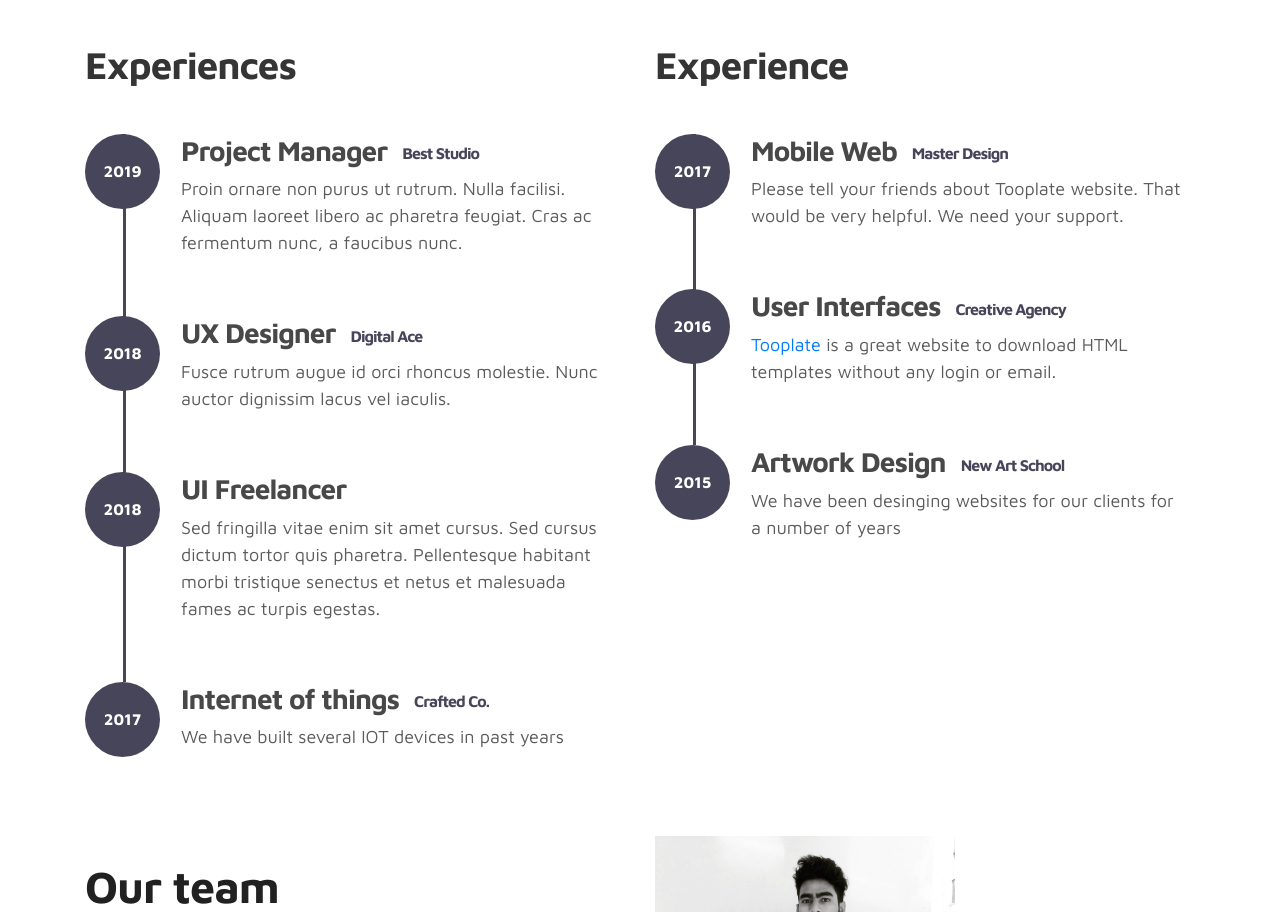
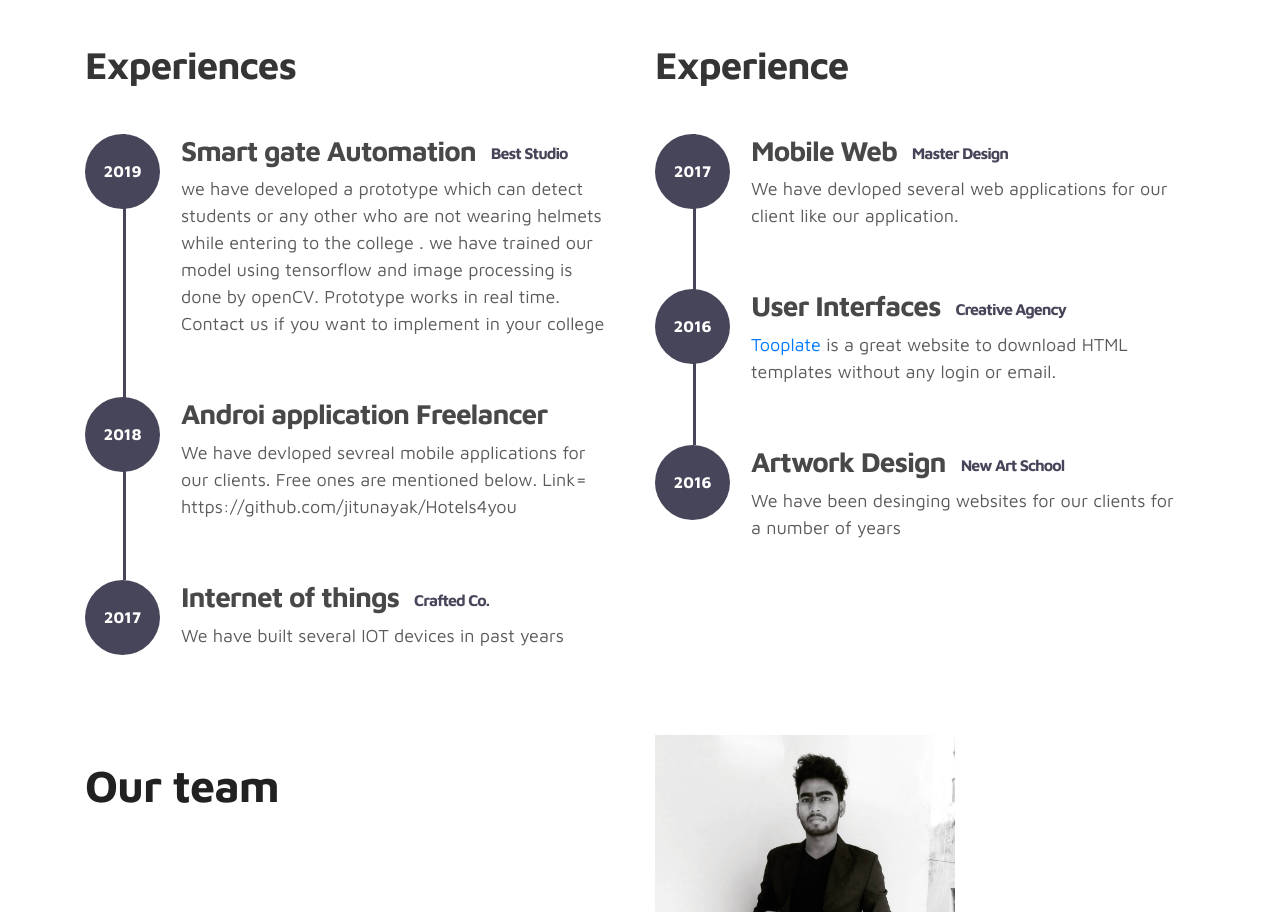
Before and after one commit to jitunayak/security-plus, a plain HTML site: page index.html in a window 1280 px wide. Shown: the part 1620-2532 px from the top of the page. Drawn offline with Linux system fonts and the light colour scheme.

Commit message:
Update index.html

```diff
--- a/index.html
+++ b/index.html
@@ -164,28 +164,21 @@ https://www.tooplate.com/view/2115-marvel
                                   <span>2019</span>
                              </div>
                              <div class="timeline-info">
-                                  <h3><span>Project Manager</span><small>Best Studio</small></h3>
-                                  <p>Proin ornare non purus ut rutrum. Nulla facilisi. Aliquam laoreet libero ac pharetra feugiat. Cras ac fermentum nunc, a faucibus nunc.</p>
+                                  <h3><span>Smart gate Automation</span><small>Best Studio</small></h3>
+                                  <p>we have developed a prototype which can detect students or any other who are not wearing helmets while entering to the college .
+we have trained our model using tensorflow and image processing is done by openCV. Prototype works in real time. Contact us if you want to implement in your college</p>
                              </div>
                         </div>
+
+
 
                         <div class="timeline-wrapper">
                             <div class="timeline-yr">
                                 <span>2018</span>
                             </div>
                             <div class="timeline-info">
-                                <h3><span>UX Designer</span><small>Digital Ace</small></h3>
-                                <p>Fusce rutrum augue id orci rhoncus molestie. Nunc auctor dignissim lacus vel iaculis.</p>
-                            </div>
-                        </div>
-
-                        <div class="timeline-wrapper">
-                            <div class="timeline-yr">
-                                <span>2018</span>
-                            </div>
-                            <div class="timeline-info">
-                                <h3><span>UI Freelancer</h3>
-                                <p>Sed fringilla vitae enim sit amet cursus. Sed cursus dictum tortor quis pharetra. Pellentesque habitant morbi tristique senectus et netus et malesuada fames ac turpis egestas.</p>
+                                <h3><span>Androi application Freelancer</h3>
+                                <p href="https://github.com/jitunayak/Hotels4you"> We have devloped sevreal mobile applications for our clients. Free ones are mentioned below. Link= https://github.com/jitunayak/Hotels4you</p>
                             </div>
                         </div>
 
@@ -212,7 +205,7 @@ https://www.tooplate.com/view/2115-marvel
                              </div>
                              <div class="timeline-info">
                                   <h3><span>Mobile Web</span><small>Master Design</small></h3>
-                                  <p>Please tell your friends about Tooplate website. That would be very helpful. We need your support.</p>
+                                  <p>We have devloped several web applications for our client like our application.</p>
                              </div>
                         </div>
 
@@ -228,7 +221,7 @@ https://www.tooplate.com/view/2115-marvel
 
                         <div class="timeline-wrapper">
                             <div class="timeline-yr">
-                                <span>2015</span>
+                                <span>2016</span>
                             </div>
                             <div class="timeline-info">
                                 <h3><span>Artwork Design</span><small>New Art School</small></h3>
@@ -295,7 +288,7 @@ https://www.tooplate.com/view/2115-marvel
                 <div class="contact-info-item">
                   <h3 class="mb-3 text-white">Saki Naka, Mumbai, India</h3>
                   <p class="footer-text mb-0">1800 546 3434</p>
-                  <p><a href="mailto:hello@company.co">jitunayak715@gmail.com</a></p>
+                  <p><a href="mailto:jitunayak715@gmail.com">jitunayak715@gmail.com</a></p>
                 </div>
 
                 <ul class="social-links">
```
